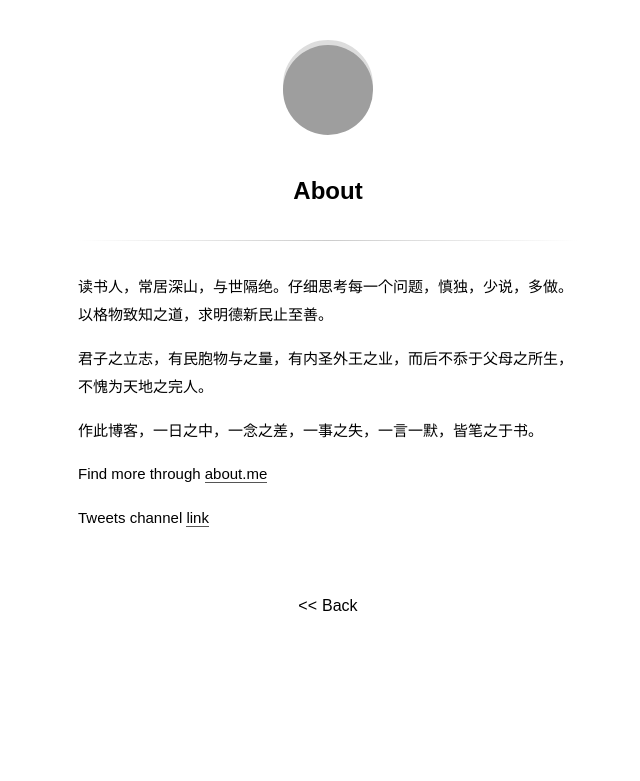
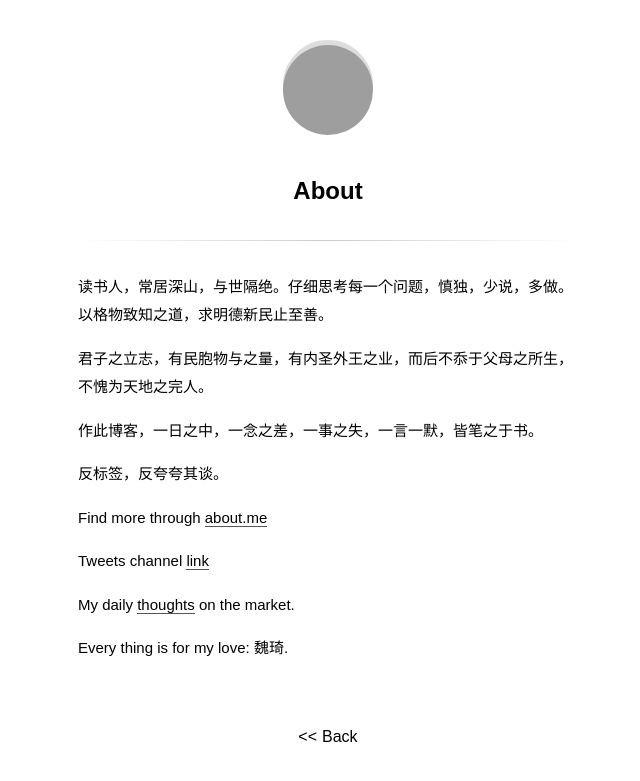
Before and after one commit to psaux0/psaux0.github.io, a Jekyll site: the page built from about.md, in a window 1280 px wide. Shown: the top 781 px of the page, without its empty margins (312-952 px from the left). Built offline with Jekyll 4.4.1, drawn with Linux system fonts in a browser that asks for light colours; some web fonts are replaced; grey boxes are pictures that could not be loaded.

Commit message:
update about.md

```diff
--- a/about.md
+++ b/about.md
@@ -8,6 +8,12 @@ title: About
 
 作此博客，一日之中，一念之差，一事之失，一言一默，皆笔之于书。
 
+反标签，反夸夸其谈。
+
 Find more through [about.me](https://about.me/yuchensu)
 
 Tweets channel [link]({{site.url}}/tweets.html)
+
+My daily [thoughts](https://www.dropbox.com/sh/eypf8zoimux4i2e/AABmPIUDuQ00JFM_RZA8ERmZa?dl=0) on the market.
+
+Every thing is for my love: 魏琦.
```
